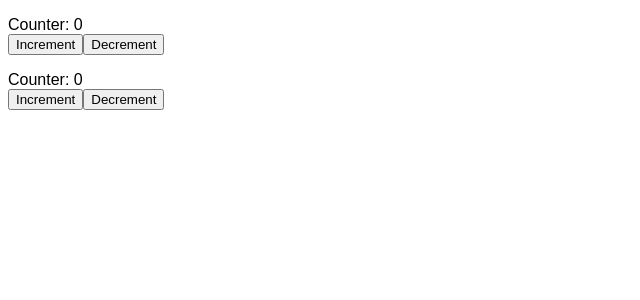
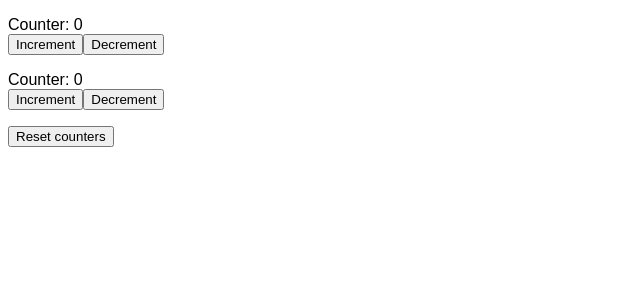
Before and after one commit to pocketcowboy/data-oriented, a Preact app: page / in a window 1280 px wide. Shown: the top 300 px of the page, without its empty margins (0-640 px from the left). Built offline with nearby package versions, Linux system fonts and the light colour scheme.

Commit message:
Add reset counters button

```diff
--- a/src/app.jsx
+++ b/src/app.jsx
@@ -1,8 +1,11 @@
 import Counter from "./components/Counter";
+import Toolbar from "./components/Toolbar";
+
 import { useApplicationState } from "./state";
 
 export default () => {
-  const { getCounterValues, setCounterValue } = useApplicationState();
+  const { getCounterValues, setCounterValue, resetCounters } =
+    useApplicationState();
 
   return (
     <main>
@@ -11,6 +14,7 @@ export default () => {
         .map((value, idx) => (
           <Counter value={value} setValue={setCounterValue.bind(null, idx)} />
         ))}
+      <Toolbar onResetCounters={resetCounters} />
     </main>
   );
 };
--- a/src/components/Counter.jsx
+++ b/src/components/Counter.jsx
@@ -1,4 +1,4 @@
-const Counter = ({ value, setValue }) => {
+export const Counter = ({ value, setValue }) => {
   return (
     <p>
       <div>Counter: {value}</div>
--- /dev/null
+++ b/src/components/Toolbar.jsx
@@ -0,0 +1,7 @@
+export const Toolbar = ({ onResetCounters }) => (
+  <footer>
+    <button onclick={onResetCounters}>Reset counters</button>
+  </footer>
+);
+
+export default Toolbar;
--- a/src/state/counters.js
+++ b/src/state/counters.js
@@ -4,3 +4,6 @@ export const setCounterValue = (state, index, value) =>
   setIn(state, ["counters", index], value);
 
 export const getCounterValues = (state) => getIn(state, ["counters"]);
+
+export const resetCounters = (state) =>
+  state.updateIn(["counters"], (list) => list.map(() => 0));
--- a/src/state/index.js
+++ b/src/state/index.js
@@ -1,6 +1,6 @@
 import { fromJS } from "immutable";
 import { useState } from "preact/hooks";
-import { getCounterValues, setCounterValue } from "./counters";
+import { getCounterValues, resetCounters, setCounterValue } from "./counters";
 
 export const useApplicationState = () => {
   const [state, setState] = useState(
@@ -19,5 +19,6 @@ export const useApplicationState = () => {
   return {
     getCounterValues: wrapQuery(getCounterValues),
     setCounterValue: wrapMutation(setCounterValue),
+    resetCounters: wrapMutation(resetCounters),
   };
 };
```
Also changed, not shown: 1 other file (tests, documents, lock files or other folders).
